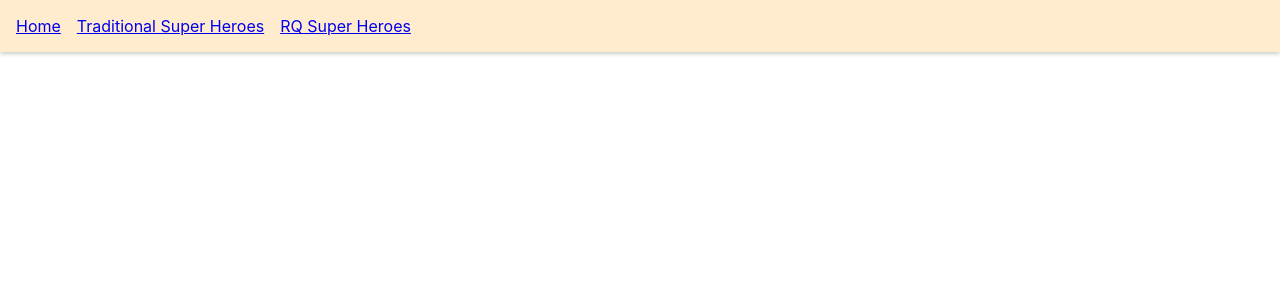
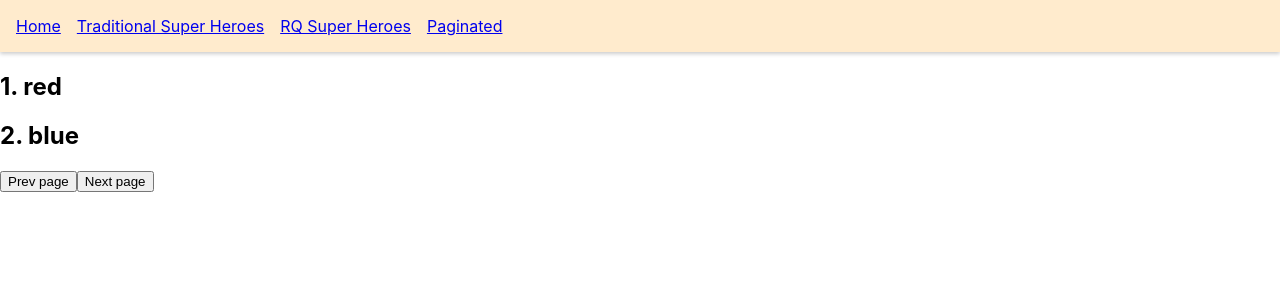
Before and after one commit to thinhnguyen5/TanStack-Query, a React (Create React App) app: page /rq-paginated in a window 1280 px wide. Shown: the top 300 px of the page. Built offline with nearby package versions, Linux system fonts and the light colour scheme; data requests are answered from the project's data file.

Commit message:
Paginated query

```diff
--- a/db.json
+++ b/db.json
@@ -35,5 +35,40 @@
       "id": "codevolution",
       "courses": ["react", "vue", "angular"]
     }
+  ],
+
+  "colors": [
+    {
+      "id": 1,
+      "label": "red"
+    },
+    {
+      "id": 2,
+      "label": "blue"
+    },
+    {
+      "id": 3,
+      "label": "green"
+    },
+    {
+      "id": 4,
+      "label": "yellow"
+    },
+    {
+      "id": 5,
+      "label": "black"
+    },
+    {
+      "id": 6,
+      "label": "white"
+    },
+    {
+      "id": 7,
+      "label": "orange"
+    },
+    {
+      "id": 8,
+      "label": "purple"
+    }
   ]
 }
--- a/package.json
+++ b/package.json
@@ -7,7 +7,7 @@
     "@testing-library/react": "^13.4.0",
     "@testing-library/user-event": "^13.5.0",
     "axios": "^1.7.4",
-    "json-server": "^1.0.0-beta.2",
+    "json-server": "^0.16.3",
     "react": "^18.3.1",
     "react-dom": "^18.3.1",
     "react-query": "^3.39.3",
--- a/src/App.js
+++ b/src/App.js
@@ -9,6 +9,7 @@
 import ParallelQueriesPage from "./components/ParallelQueriesPage";
 import DynamicParallelPage from "./components/DynamicParallelPage";
 import DependentQueries from "./components/DependentQueries";
+import PaginatedQueriesPage from "./components/PaginatedQueriesPage";
 
 const queryClient = new QueryClient();
 
@@ -30,9 +31,17 @@
               <li>
                 <Link to="/rq-super-heroes">RQ Super Heroes</Link>
               </li>
+
+              <li>
+                <Link to="/rq-paginated">Paginated</Link>
+              </li>
             </ul>
           </nav>
           <Routes>
+            <Route path='/rq-paginated' element={<PaginatedQueriesPage />}>
+
+            </Route>
+
             <Route
               path="/rq-dependent"
               element={<DependentQueries email="123@example.com" />}
--- /dev/null
+++ b/src/components/PaginatedQueriesPage.js
@@ -0,0 +1,57 @@
+import { useQuery } from "react-query";
+import { useState } from "react";
+import axios from "axios";
+
+const fetchColors = (pageNumber) => {
+  return axios.get(`http://localhost:4000/colors?_limit=2&_page=${pageNumber}`);
+};
+
+const PaginatedQueriesPage = () => {
+  const [pageNumber, setPageNumber] = useState(1);
+  const { isLoading, isError, error, data } = useQuery(
+    ["colors", pageNumber],
+    () => fetchColors(pageNumber)
+  );
+
+  if (isLoading) {
+    return <h2>Loading...</h2>;
+  }
+
+  if (isError) {
+    return <h2>{error.message}</h2>;
+  }
+
+  return (
+    <>
+      <div>
+        {data?.data.map((color) => {
+          return (
+            <div key={color.id}>
+              <h2>
+                {color.id}. {color.label}
+              </h2>
+            </div>
+          );
+        })}
+      </div>
+
+      <div>
+        <button
+          onClick={() => setPageNumber((page) => page - 1)}
+          disable={pageNumber === 1}
+        >
+          Prev page
+        </button>
+
+        <button
+          onClick={() => setPageNumber((page) => page + 1)}
+          disable={pageNumber === 4}
+        >
+          Next page
+        </button>
+      </div>
+    </>
+  );
+};
+
+export default PaginatedQueriesPage;
```
Also changed, not shown: 1 other file (tests, documents, lock files or other folders).
